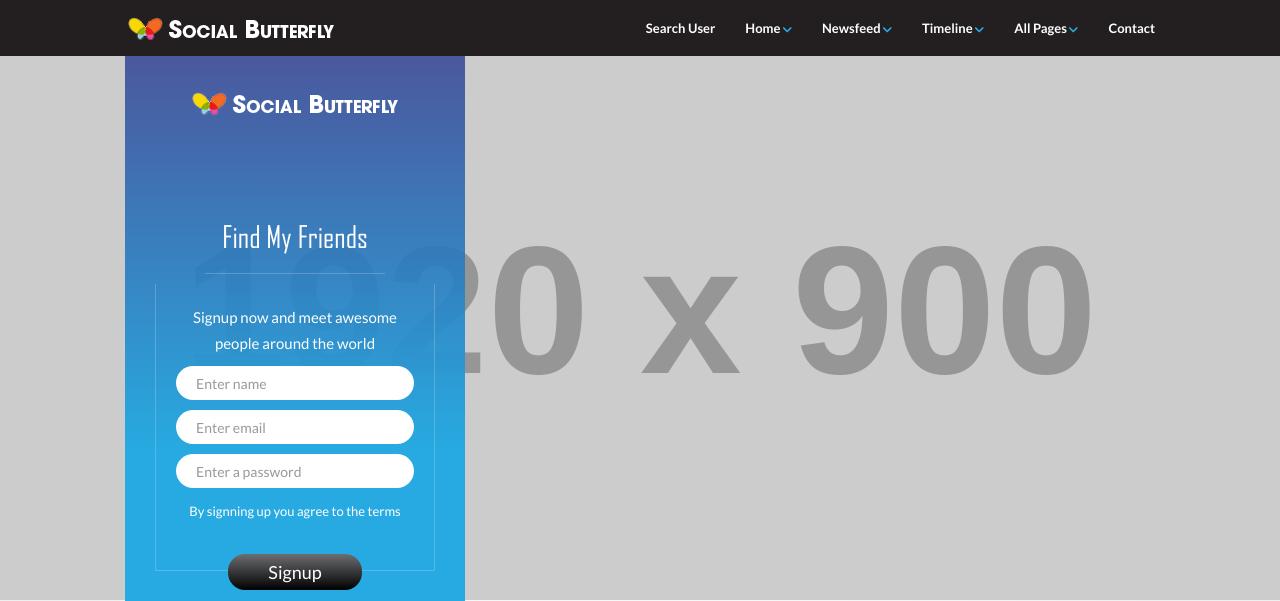
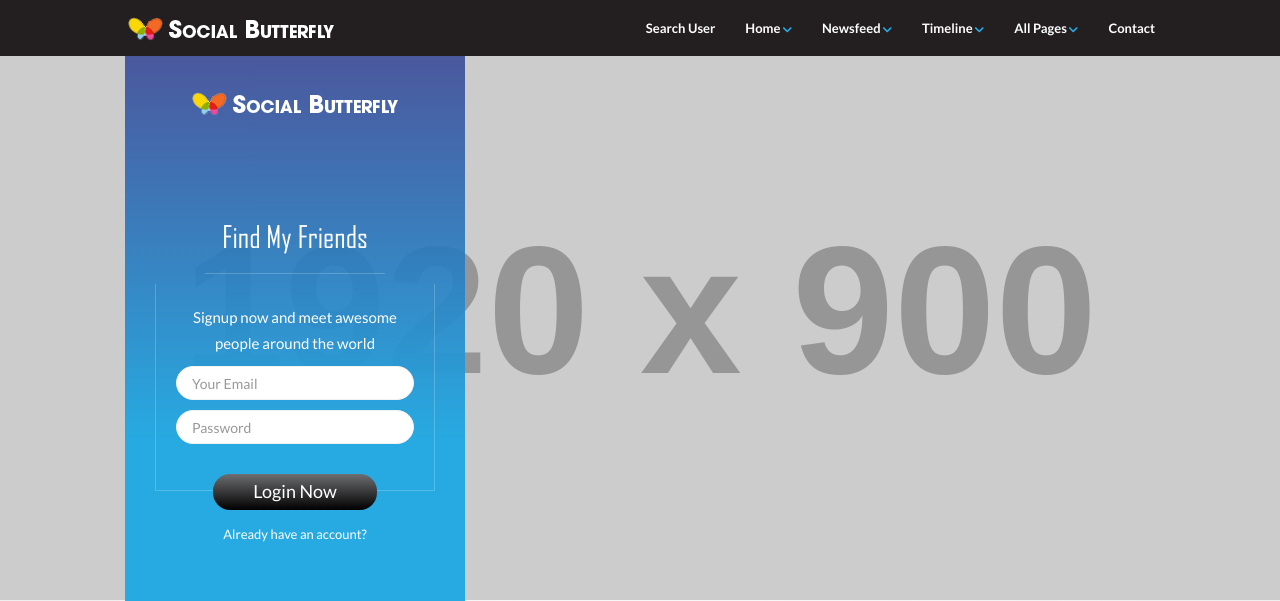
Before and after one commit to nabeelfarooqui98/social-butterfly, a PHP site: page / in a window 1280 px wide. Shown: the top 601 px of the page. Run offline with PHP 8.4, Linux system fonts and the light colour scheme; grey boxes labelled with a size stand in for pictures from a placeholder-image service; some libraries are stand-ins or nearby versions; some web fonts are replaced.

Commit message:
converted index.php signup to login

```diff
--- a/index.php
+++ b/index.php
@@ -15,19 +15,17 @@ include 'header.php';
 					<div class="line-divider"></div>
 					<div class="form-wrapper">
 						<p class="signup-text">Signup now and meet awesome people around the world</p>
-						<form action="#">
+						<form name="Login_form" action="scripts/login.php" id='Login_form' method="POST" class="form-inline">
 							<fieldset class="form-group">
-								<input type="text" class="form-control" id="example-name" placeholder="Enter name">
+								<input id="my-email" class="form-control input-group-lg" type="text" name="email" title="Enter Email" placeholder="Your Email">
 							</fieldset>
 							<fieldset class="form-group">
-								<input type="email" class="form-control" id="example-email" placeholder="Enter email">
+								<input input id="my-password" class="form-control input-group-lg" type="password" name="pass" title="Enter password" placeholder="Password">
 							</fieldset>
-							<fieldset class="form-group">
-								<input type="password" class="form-control" id="example-password" placeholder="Enter a password">
-							</fieldset>
+							<button type="submit" name="loginbtn" class="btn btn-secondary" value="login">Login Now</button>
 						</form>
-						<p>By signning up you agree to the terms</p>
-						<button class="btn-secondary">Signup</button>
+
+	<!-- 					<button class="btn-secondary">Signup</button> -->
 					</div>
 					<a href="#">Already have an account?</a>
 					<img class="form-shadow" src="images/bottom-shadow.png" alt="" />
```
